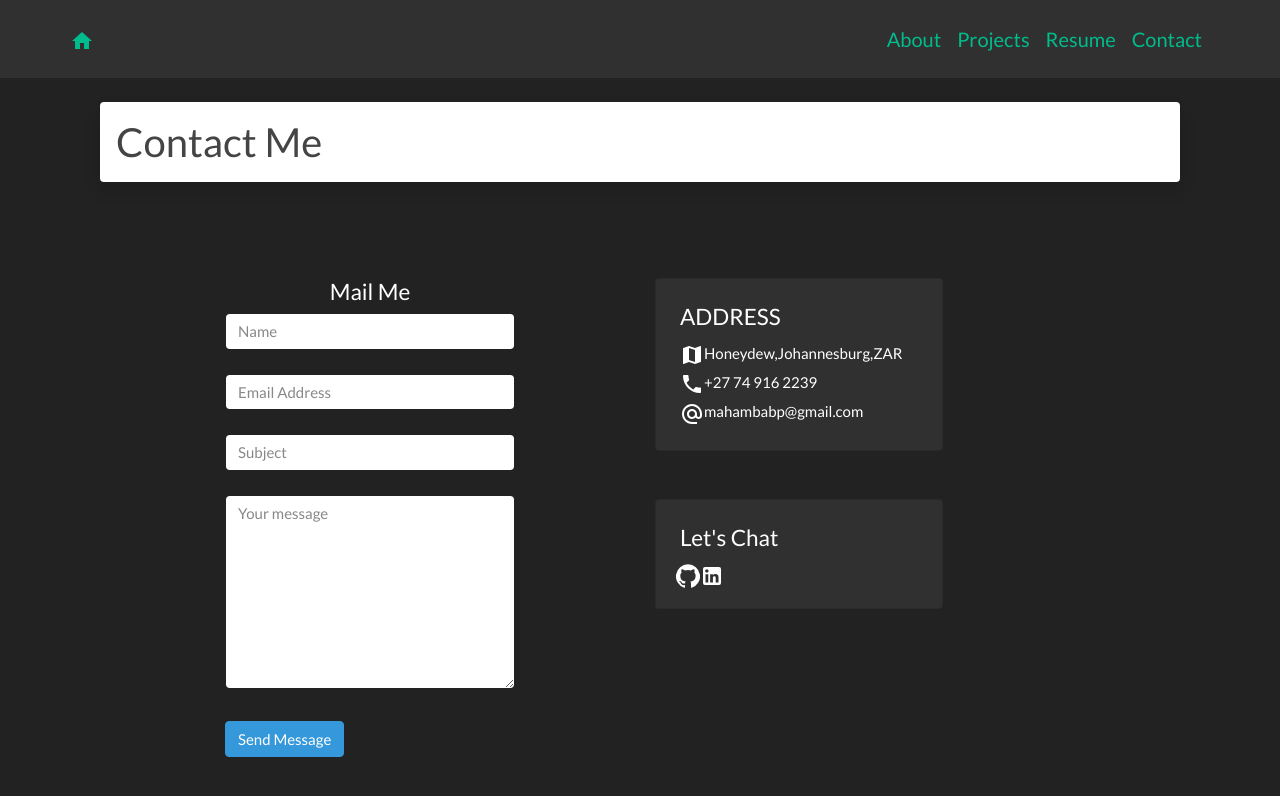
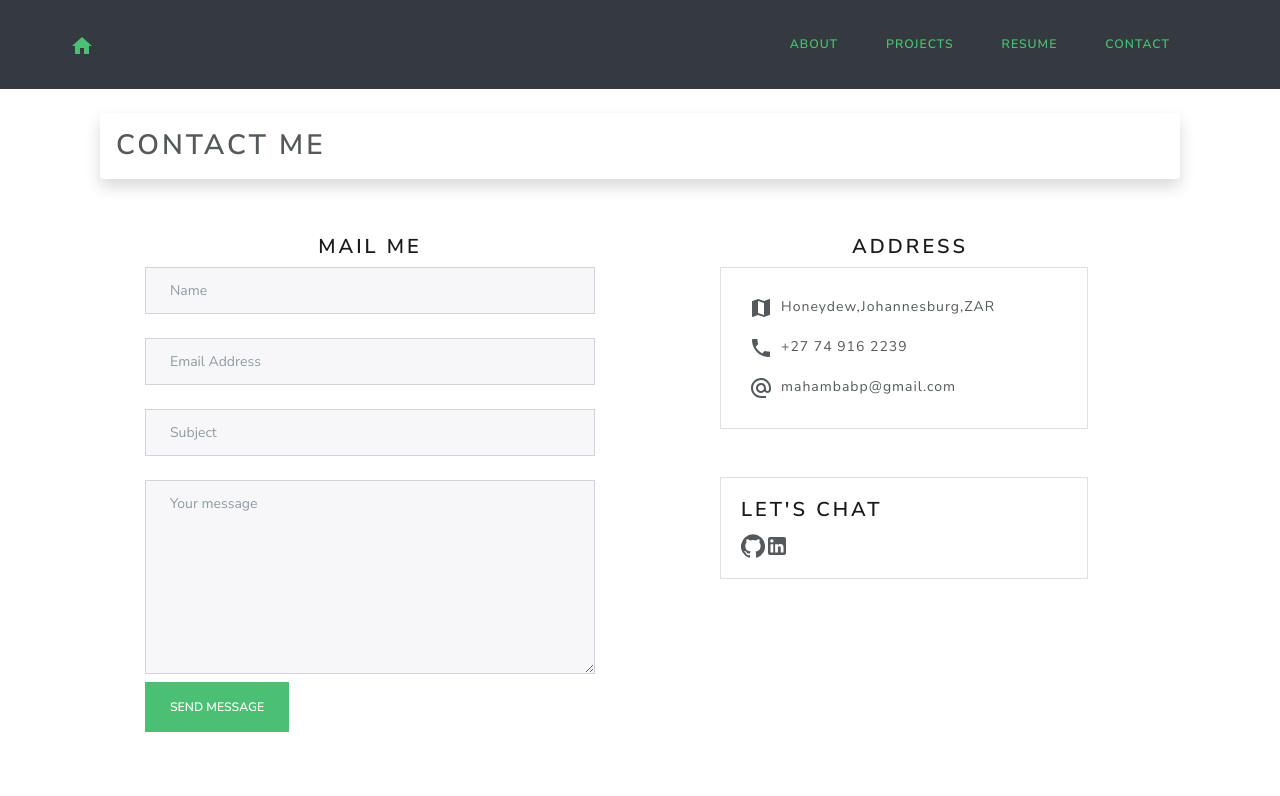
Before and after one commit to mahambabp/portfolio, a Next.js app: page /contact in a window 1280 px wide. Shown: the top 796 px of the page. Built offline with nearby package versions, Linux system fonts and the light colour scheme.

Commit message:
make it better

```diff
--- a/components/ContactUs.js
+++ b/components/ContactUs.js
@@ -1,19 +1,12 @@
 import emailjs from "emailjs-com";
 import React from "react";
-import { Container, Row, Col, Card } from "react-bootstrap";
-import Link from 'next/link'
-import GitHubIcon from '@material-ui/icons/GitHub';
-import LinkedInIcon from '@material-ui/icons/LinkedIn';
+import { Container, Row, Col, Card, Form,Button } from "react-bootstrap";
+import Link from "next/link";
+import GitHubIcon from "@material-ui/icons/GitHub";
+import LinkedInIcon from "@material-ui/icons/LinkedIn";
 import MapIcon from "@material-ui/icons/Map";
 import PhoneIcon from "@material-ui/icons/Phone";
 import AlternateEmailIcon from "@material-ui/icons/AlternateEmail";
-
-
-//Contact component
-const cardStyle = {
-  display: "block",
-  margin: 4,
-};
 
 export default function ContactUs() {
   function sendEmail(e) {
@@ -39,16 +32,16 @@ export default function ContactUs() {
 
   return (
     <div className="container-fluid">
-      <h2 className="display-5 text-secondary shadow p-3  bg-white rounded">
+      <h2 className="display-5 text-secondary shadow p-3  bg-secondary rounded">
         Contact Me
       </h2>
       <Container>
-        <Row className="mt-5">
+        <Row>
           <Col sm={6}>
-            <div className="container text  col-12 ">
-              <form onSubmit={sendEmail}>
+            <div className="container center ">
+              <Form onSubmit={sendEmail}>
                 <div className="row pt-5 mx-auto">
-                  <div className="col-8 form-group mx-auto">
+                  <div className="col-12 form-group mx-auto">
                     <h4 className="text-center">Mail Me</h4>
                     <input
                       type="text"
@@ -57,7 +50,7 @@ export default function ContactUs() {
                       name="name"
                     />
                   </div>
-                  <div className="col-8 form-group pt-2 mx-auto">
+                  <div className="col-12 form-group pt-2 mx-auto">
                     <input
                       type="email"
                       className="form-control"
@@ -65,7 +58,7 @@ export default function ContactUs() {
                       name="email"
                     />
                   </div>
-                  <div className="col-8 form-group pt-2 mx-auto">
+                  <div className="col-12 form-group pt-2 mx-auto">
                     <input
                       type="text"
                       className="form-control"
@@ -73,7 +66,7 @@ export default function ContactUs() {
                       name="subject"
                     />
                   </div>
-                  <div className="col-8 form-group pt-2 mx-auto">
+                  <div className="col-12 form-group pt-2 mx-auto">
                     <textarea
                       className="form-control"
                       id=""
@@ -82,59 +75,63 @@ export default function ContactUs() {
                       placeholder="Your message"
                       name="message"
                     ></textarea>
-                  </div>
-                  <div className="col-8 pt-3 mx-auto">
-                    <input
+
+                      <Button
                         type="submit"
-                      className="btn btn-info"
-                      value="Send Message"
-                    ></input>
+                        variant="success"
+                        className="mt-2"
+                      >Send Message</Button>
+
                   </div>
                 </div>
-              </form>
+              </Form>
             </div>
           </Col>
 
           <Col sm={6}>
-            <Card style={{ width: "18rem" }} className="mt-5">
+            <div className="row pt-5 mx-auto">
+              <div className="col-12 form-group mx-auto ">
+                <h4 className="text-center ">Address</h4>
+                <Card style={{ width: "23rem", marginLeft: "50px" }}>
                   <Card.Body>
-                <Card.Title>
-                  <h4 style={cardStyle}>ADDRESS</h4>
-                </Card.Title>
                     <Card.Text>
-                  <span style={cardStyle}>
-                    <MapIcon />
+                      <span>
+                        <MapIcon className="m-2" />
                         Honeydew,Johannesburg,ZAR
                       </span>
-                  <span style={cardStyle}>
-                    <PhoneIcon />
+                      <br />
+                      <span>
+                        <PhoneIcon className="m-2" />
                         +27 74 916 2239
                       </span>
-                  <span style={cardStyle}>
-                    <AlternateEmailIcon />
+                      <br />
+                      <span>
+                        <AlternateEmailIcon className="m-2" />
                         mahambabp@gmail.com
                       </span>
                     </Card.Text>
                   </Card.Body>
                 </Card>
-            <Card style={{ width: "18rem" }} className="mt-5">
+                <Card
+                  style={{ width: "23rem ", marginLeft: "50px" }}
+                  className="mt-5"
+                >
                   <Card.Body>
                     <Card.Title>
-                  <h4 style={cardStyle}>Let's Chat</h4>
+                      <h4>Let's Chat</h4>
                     </Card.Title>
                     <Card.Text>
-                  <Link href="https://github.com/mahambabp/" style={cardStyle}>
+                      <Link href="https://github.com/mahambabp/">
                         <GitHubIcon />
                       </Link>
-                  <Link
-                    href="https://www.linkedin.com/in/bafana-mahamba-5858a3156/"
-                    style={cardStyle}
-                  >
+                      <Link href="https://www.linkedin.com/in/bafana-mahamba-5858a3156/">
                         <LinkedInIcon />
                       </Link>
                     </Card.Text>
                   </Card.Body>
                 </Card>
+              </div>
+            </div>
           </Col>
         </Row>
       </Container>
--- a/components/MyLayout.js
+++ b/components/MyLayout.js
@@ -9,7 +9,7 @@ const Layout = (props) => (
       <title>Bafanarelated</title>
       <link
         rel="stylesheet"
-        href="https://bootswatch.com/4/darkly/bootstrap.min.css"
+        href="https://bootswatch.com/4/lux/bootstrap.min.css"
       />
     </Head>
     <div>
--- a/components/Navbar.js
+++ b/components/Navbar.js
@@ -4,44 +4,38 @@ import HomeIcon from "@material-ui/icons/Home";
 //Header component that aids a user in navigating the page
 
 const Navbar = () => (
-  <nav className="navbar navbar-expand navbar-dark bg-dark mb-4">
-    <div className="container">
-      <Link href="/">
-        <a className="navbar-brand text-success">
+  <nav className="navbar navbar-expand navbar-dark bg-dark mb-4 text-success">
+    <div  className="container">
+      <Link link href="/">
+      <a className="navbar-brand text-success" >
           <HomeIcon />
-        </a>
+      </a>
       </Link>
       <div className="collapse navbar-collapse">
         <ul className="navbar-nav ml-auto">
           <li className="nav-item">
             <Link href="/about">
-              <a className="nav-link text-success">About</a>
+              <a className="nav-link  text-success ">About</a>
             </Link>
           </li>
           <li className="nav-item">
             <Link href="/projects">
-              <a className="nav-link text-success">Projects</a>
+              <a className="nav-link  text-success">Projects</a>
             </Link>
           </li>
           <li className="nav-item">
             <Link href="/resume">
-              <a className="nav-link text-success">Resume</a>
+              <a className="nav-link  text-success">Resume</a>
             </Link>
           </li>
           <li className="nav-item">
             <Link href="/contact">
-              <a className="nav-link text-success">Contact</a>
+              <a className="nav-link  text-success">Contact</a>
             </Link>
           </li>
         </ul>
       </div>
     </div>
-
-    <style jsx>{`
-      li {
-        font-size: 20px;
-      }
-    `}</style>
   </nav>
 );
 
--- a/components/ResumeComp.js
+++ b/components/ResumeComp.js
@@ -4,10 +4,8 @@ import { Accordion, Card, Button, Badge } from "react-bootstrap"
 //CV component
 const ResumeComp = () => (
   <div className="container ">
-    <h2 className="display-5 text-secondary shadow p-3  bg-white rounded">
-      Resume
-    </h2>
-    <Accordion >
+    <h2 className="display-5 text-dark shadow p-3  bg-white rounded">Resume</h2>
+    <Accordion>
       <Card>
         <Card.Header>
           <Accordion.Toggle as={Button} variant="link" eventKey="0">
--- a/lib/gtag.js
+++ b/lib/gtag.js
@@ -1,4 +1,4 @@
-export const GA_TRACKING_ID = 'G-MB8EL78KMM'
+export const GA_TRACKING_ID = process.env.GA_TRACKING_CODE;
 
 // https://developers.google.com/analytics/devguides/collection/gtagjs/pages
 export const pageview = (url) => {
--- a/package.json
+++ b/package.json
@@ -14,6 +14,7 @@
     "@material-ui/core": "^4.11.3",
     "@material-ui/icons": "^4.11.2",
     "emailjs-com": "^2.6.4",
+    "jquery": "^3.5.1",
     "next": "^10.0.6",
     "react": "^17.0.1",
     "react-bootstrap": "^1.4.3",
```
Also changed, not shown: components/AboutMe.js (+9 -8 lines), components/MyProjects.js (+67 -52 lines), 2 other files (tests, documents, lock files or other folders). Lines whose indentation alone changed are shown as unchanged.
